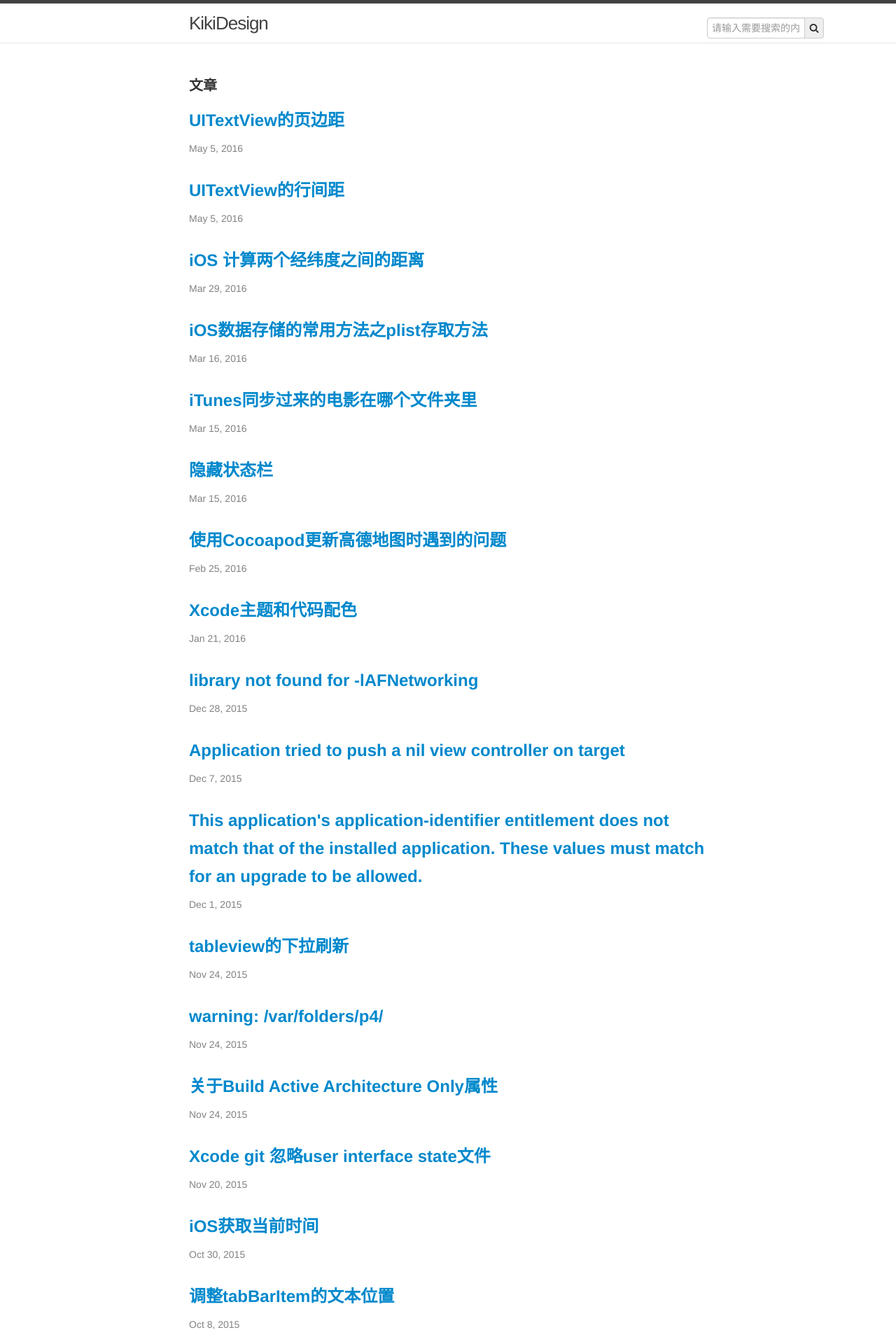
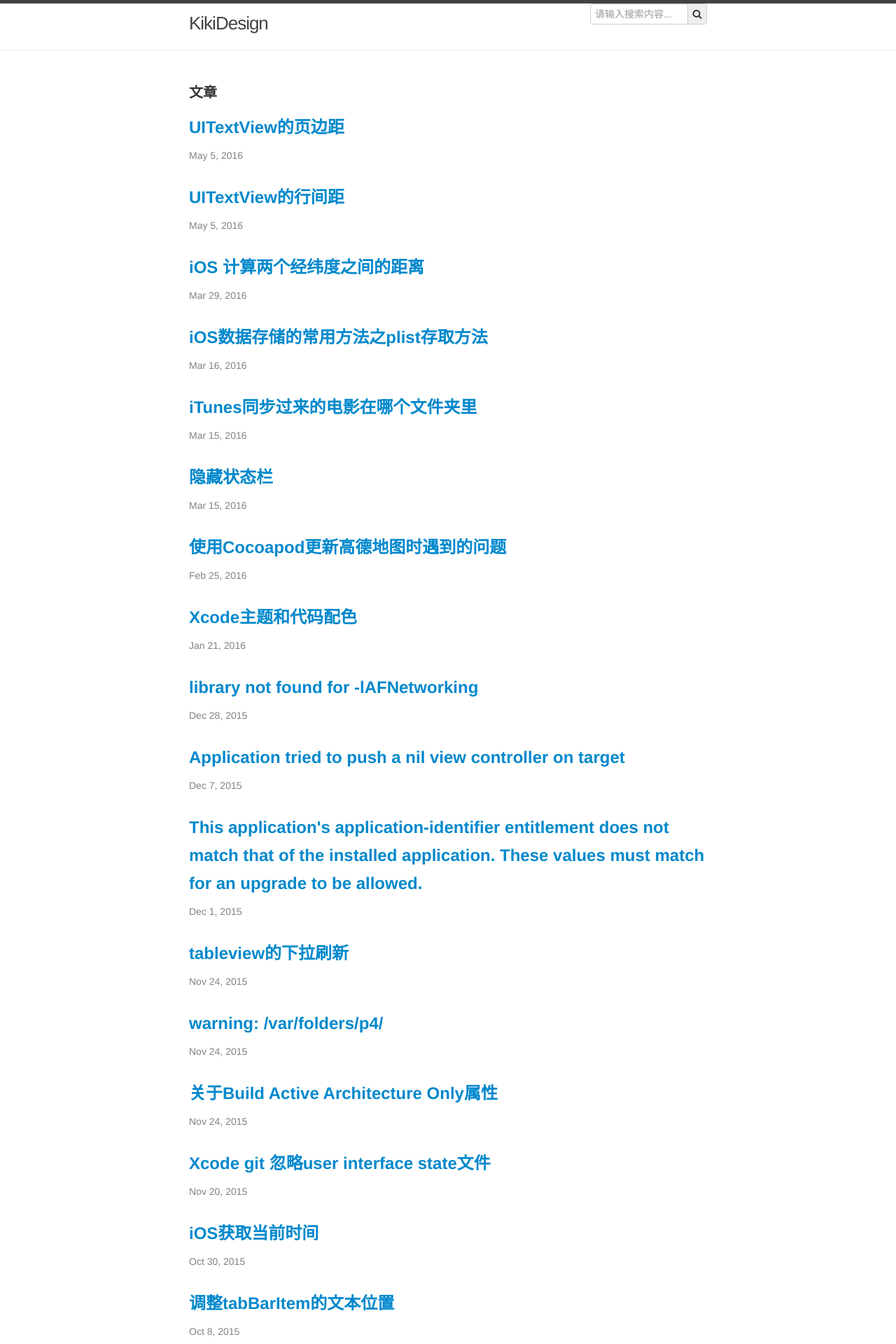
Before and after one commit to kikidesign/kikidesign.github.io, a Jekyll site: the page built from index.html, in a window 1280 px wide. Shown: the top 1920 px of the page at 70% size. Built offline with Jekyll 4.4.1, drawn with Linux system fonts in a browser that asks for light colours.

```diff
--- a/_includes/header.html
+++ b/_includes/header.html
@@ -18,7 +18,7 @@
       		</div>
       	</form> -->
         <div id="search_input" class="input-append">
-          <input class="span2" id="appendedInput" type="text" placeholder="请输入需要搜索的内容...">
+          <input class="span2" id="appendedInput" type="text" placeholder="请输入搜索内容...">
           <span class="add-on"><i class="icon-search" type="button"></i></span>
         </div>
     </div>
--- a/_sass/_layout.scss
+++ b/_sass/_layout.scss
@@ -50,8 +50,7 @@
 }
 
 #search_input{
-  position:absolute;
-  top:20px;
+   line-height:56px;
 }
 
 .input-medium {
```
